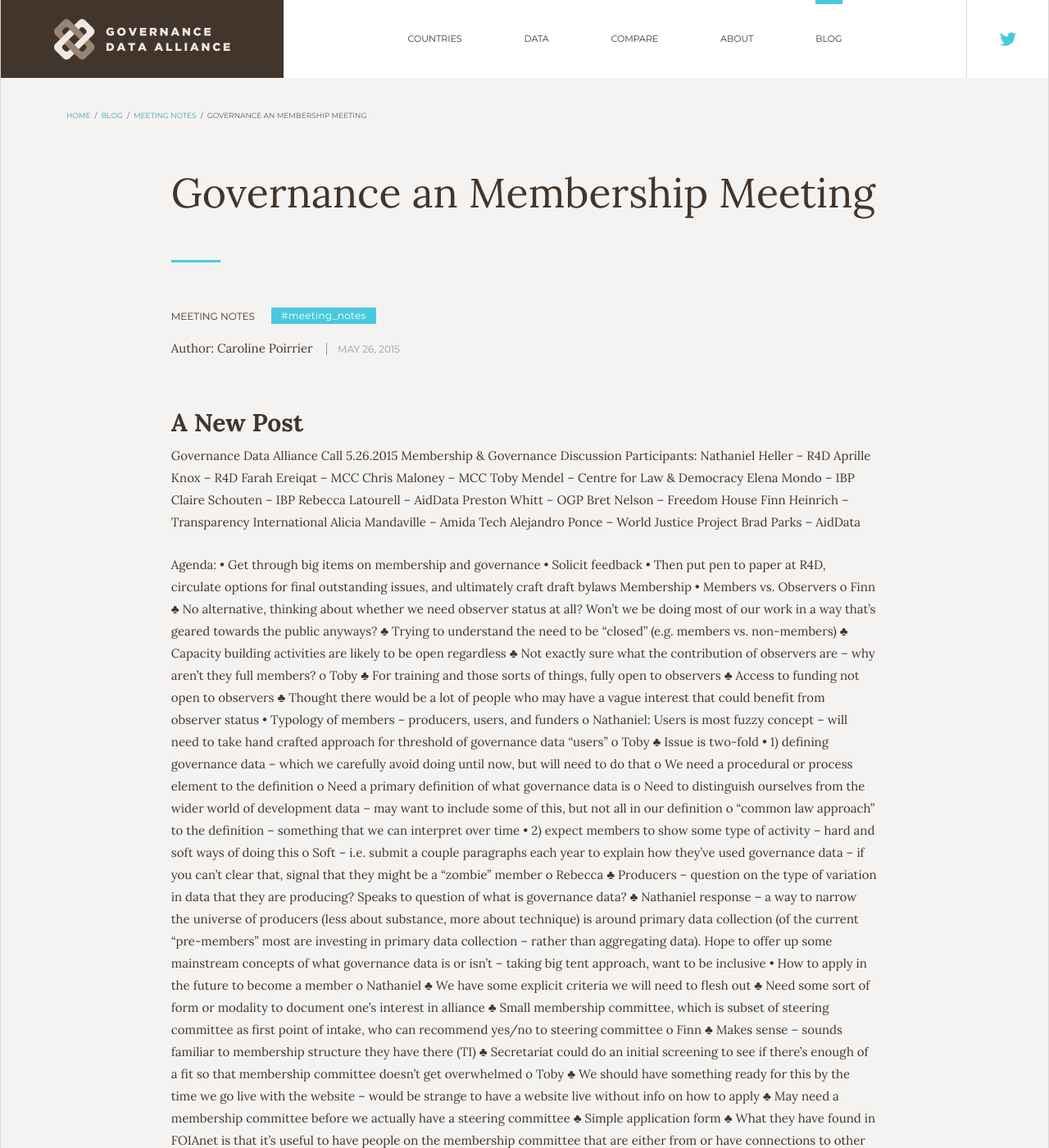
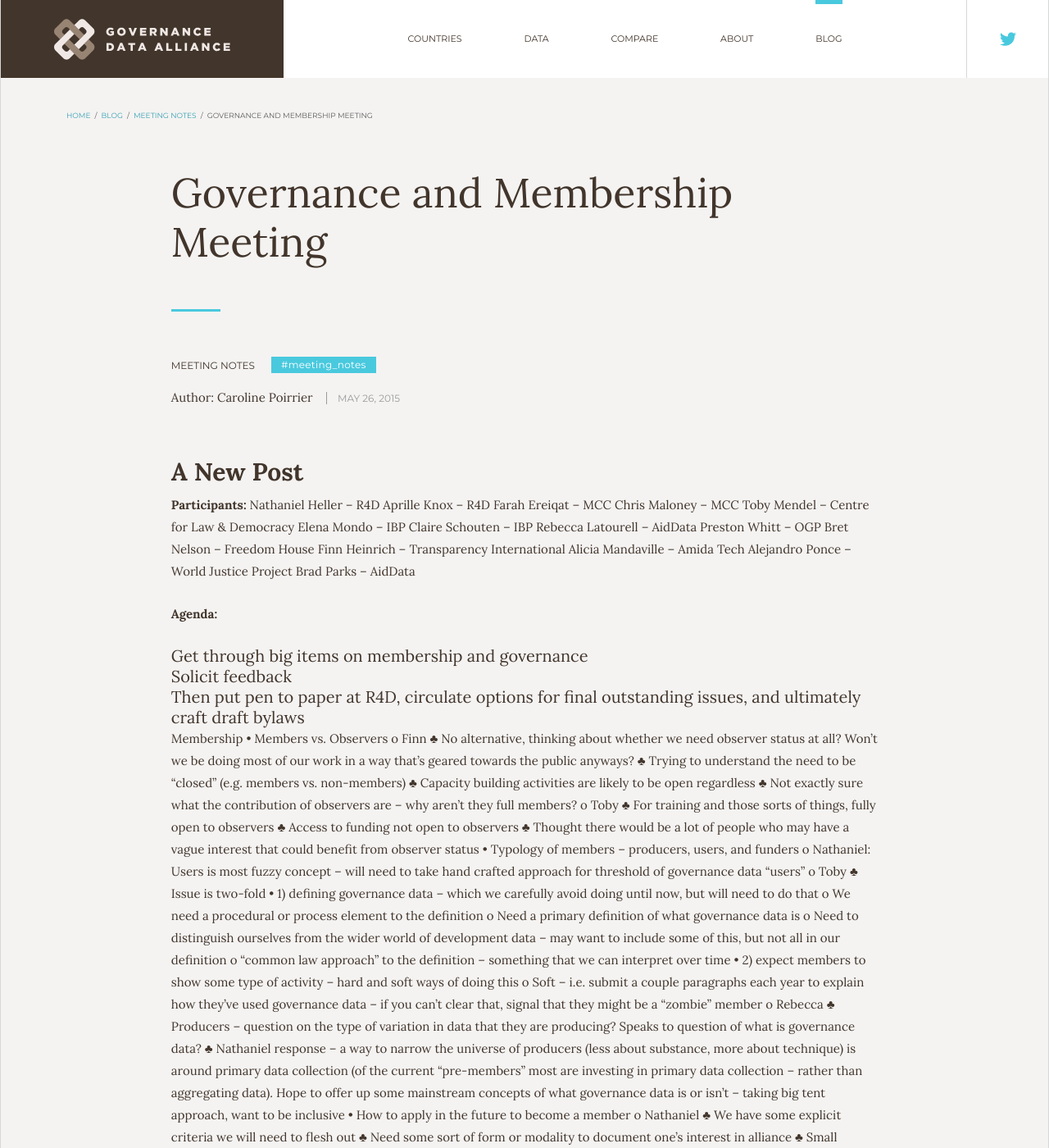
Before and after one commit to GovernanceDataAlliance/GDA-Dashboard, a Jekyll site: the page built from blog/_posts/2016-02-25-governance-an-membership-meeting.md, in a window 1280 px wide and 1400 px high. Shown: the whole window at 82% size. Built offline with Jekyll 4.4.1, drawn with Linux system fonts in a browser that asks for light colours; some of the changed text lies outside the part shown.

Commit message:
Updated 2016-02-25-governance-an-membership-meeting.md

```diff
--- a/blog/_posts/2016-02-25-governance-an-membership-meeting.md
+++ b/blog/_posts/2016-02-25-governance-an-membership-meeting.md
@@ -6,14 +6,13 @@
 image: ""
 category: meeting notes
 tags: meeting_notes
-title: "Governance an Membership Meeting "
+title: "Governance and Membership Meeting "
 ---
+
 
 ## A New Post
 
-Governance Data Alliance Call 5.26.2015
-Membership & Governance Discussion
-Participants:
+**Participants:**
 Nathaniel Heller – R4D
 Aprille Knox – R4D
 Farah Ereiqat – MCC
```
Also changed, not shown: other parts of blog/_posts/2016-02-25-governance-an-membership-meeting.md (+5 -4 lines).
